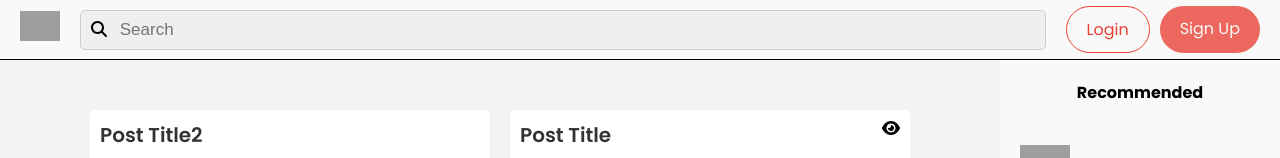
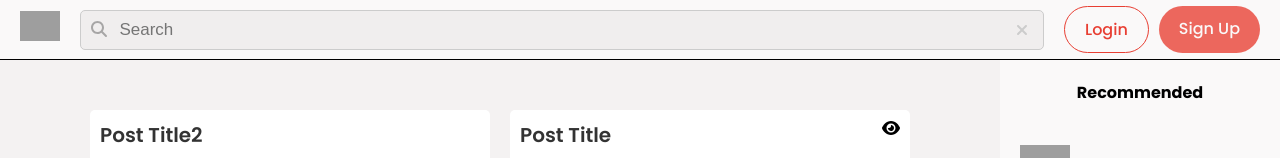
Before and after one commit to mmertune-deprecated-projects/Tech-Reddit, a React (Create React App) app: page /home in a window 1280 px wide. Shown: the top 158 px of the page. Built offline with nearby package versions, Linux system fonts and the light colour scheme; grey boxes are pictures that could not be loaded.

Commit message:
Add x-Button to erase input
Some modifications were made to the button styles. The x-button was
added and has the ability to erase input after selecting the button

```diff
--- a/src/components/Nav.js
+++ b/src/components/Nav.js
@@ -2,10 +2,17 @@ import React from "react";
 import { Link } from "react-router-dom";
 import classes from "./Nav.module.css";
 import { FontAwesomeIcon } from "@fortawesome/react-fontawesome";
-import {faSearch} from '@fortawesome/free-solid-svg-icons'
+import { faSearch, faXmark } from "@fortawesome/free-solid-svg-icons";
 import Button from "./button/Button";
+import { useRef } from "react";
 
 const Nav = () => {
+  const inputVal = useRef(null);
+
+  const clearInput = () => {
+    inputVal.current.value = "";
+  };
+
   return (
     <div className={classes.nav}>
       <Link to="/home" className={classes.icon}>
@@ -16,19 +23,34 @@ const Nav = () => {
       </Link>
       <form className={classes.search_container}>
         <label htmlFor="search_input" className={classes.search_label}>
-        <FontAwesomeIcon icon={faSearch} />
+          <FontAwesomeIcon icon={faSearch} />
         </label>
         <input
           type="text"
           placeholder="Search"
           className={classes.search_input}
           id="search_input"
+          ref={inputVal}
+        />
+        <FontAwesomeIcon
+          onClick={clearInput}
+          icon={faXmark}
+          className={classes.xmark}
         />
       </form>
       <div className={classes.link_container}>
-        <Button title="Login" link="/auth" loginState = {true} classProp = "login_bttn"/>
-        <Button title="Sign Up" link="/auth" loginState = {false} classProp = "signup_bttn"/>
-
+        <Button
+          title="Login"
+          link="/auth"
+          loginState={true}
+          classProp="login_bttn"
+        />
+        <Button
+          title="Sign Up"
+          link="/auth"
+          loginState={false}
+          classProp="signup_bttn"
+        />
       </div>
     </div>
   );
--- a/src/components/Nav.module.css
+++ b/src/components/Nav.module.css
@@ -27,13 +27,14 @@
   border: solid var(--grey-light-4) 1px;
   border-radius: 5px;
   height: 4rem;
-  padding-right: 5px;
+  padding-right: 15px;
   margin-right: 20px;
 }
 
 .search_label {
   width: 30px;
   margin-left: 10px;
+  color: var(--grey-dark-4);
 }
 
 .search_input {
@@ -49,6 +50,14 @@
   outline: none;
 }
 
+.xmark{
+  color: var(--grey-light-4);
+}
+.xmark:hover{
+  cursor: pointer;
+  color: var(--grey-dark-4);
+
+}
 .search_container:hover,
 .search_container:focus-within {
   box-shadow: 0 0 0 1px hsla(220, 100%, 50%, 80%);
--- a/src/components/button/Button.module.css
+++ b/src/components/button/Button.module.css
@@ -1,8 +1,9 @@
 .button {
   text-decoration: none;
   border: solid black 1px;
-  padding: 10px 20px;
+  padding: 1rem 2rem;
   border-radius: 30px;
+  font-weight: 500;
 }
 .login_bttn {
   color: var(--reddit-red);
@@ -10,14 +11,14 @@
   border: var(--reddit-red) solid 0.3px;
   margin-right: 10px;
 }
-.login_bttn:hover{
-background-color: var(--reddit-red-soft);
+.login_bttn:hover {
+  background-color: var(--reddit-red-soft);
 }
 .signup_bttn {
   background-color: var(--reddit-red-bright);
   color: var(--grey-light-1);
   border: none;
 }
-.signup_bttn:hover{
-    background-color: var(--reddit-red);
+.signup_bttn:hover {
+  background-color: var(--reddit-red);
 }
--- a/src/index.css
+++ b/src/index.css
@@ -14,6 +14,7 @@
   --grey-dark-1: #333;
   --grey-dark-2: #777;
   --grey-dark-3: #999;
+  --grey-dark-4: #A7A6A6;
   --reddit-red: #e83f33;
   --reddit-red-soft:#fce9e8;
   --reddit-red-bright:#e83f33c7;
```
